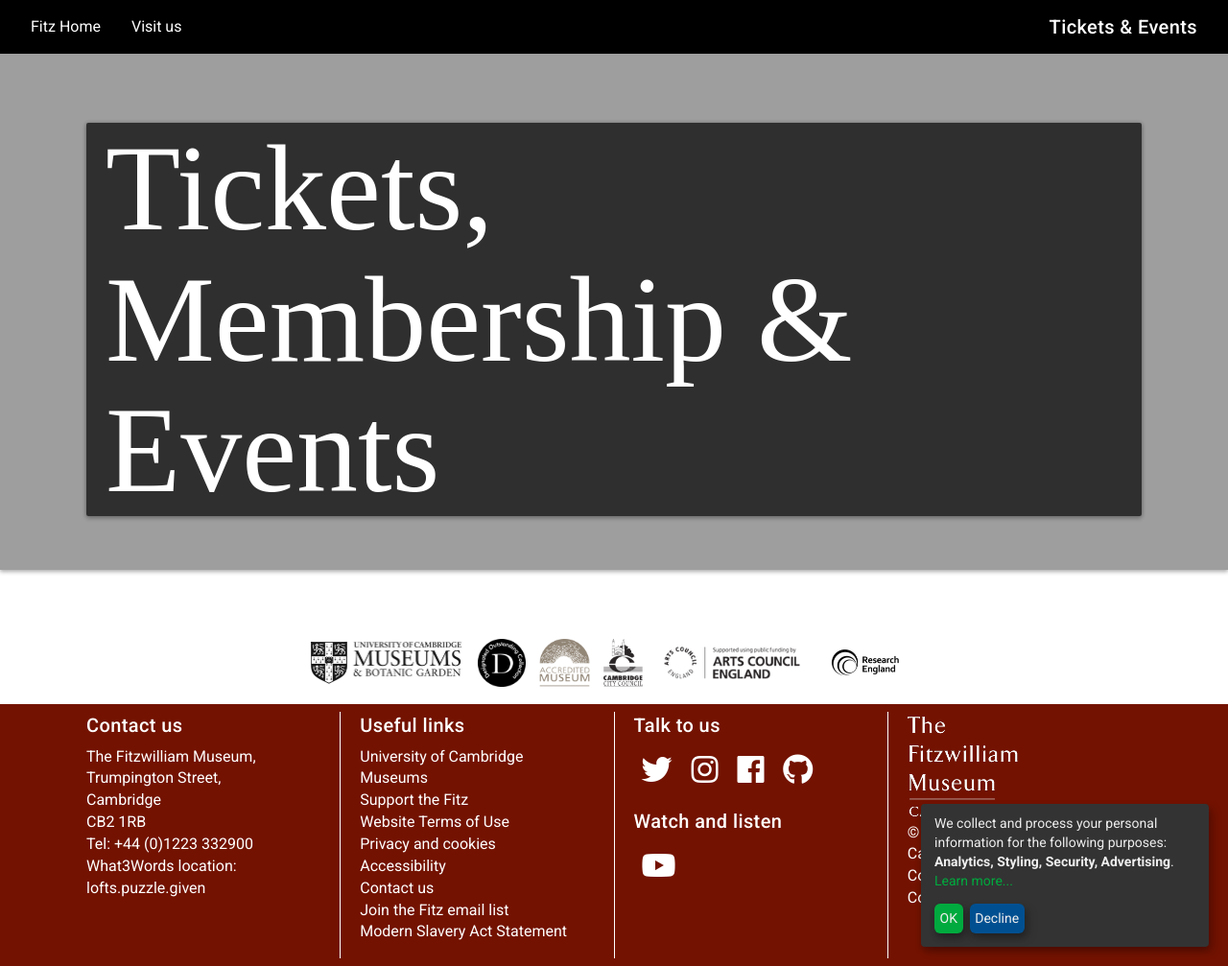
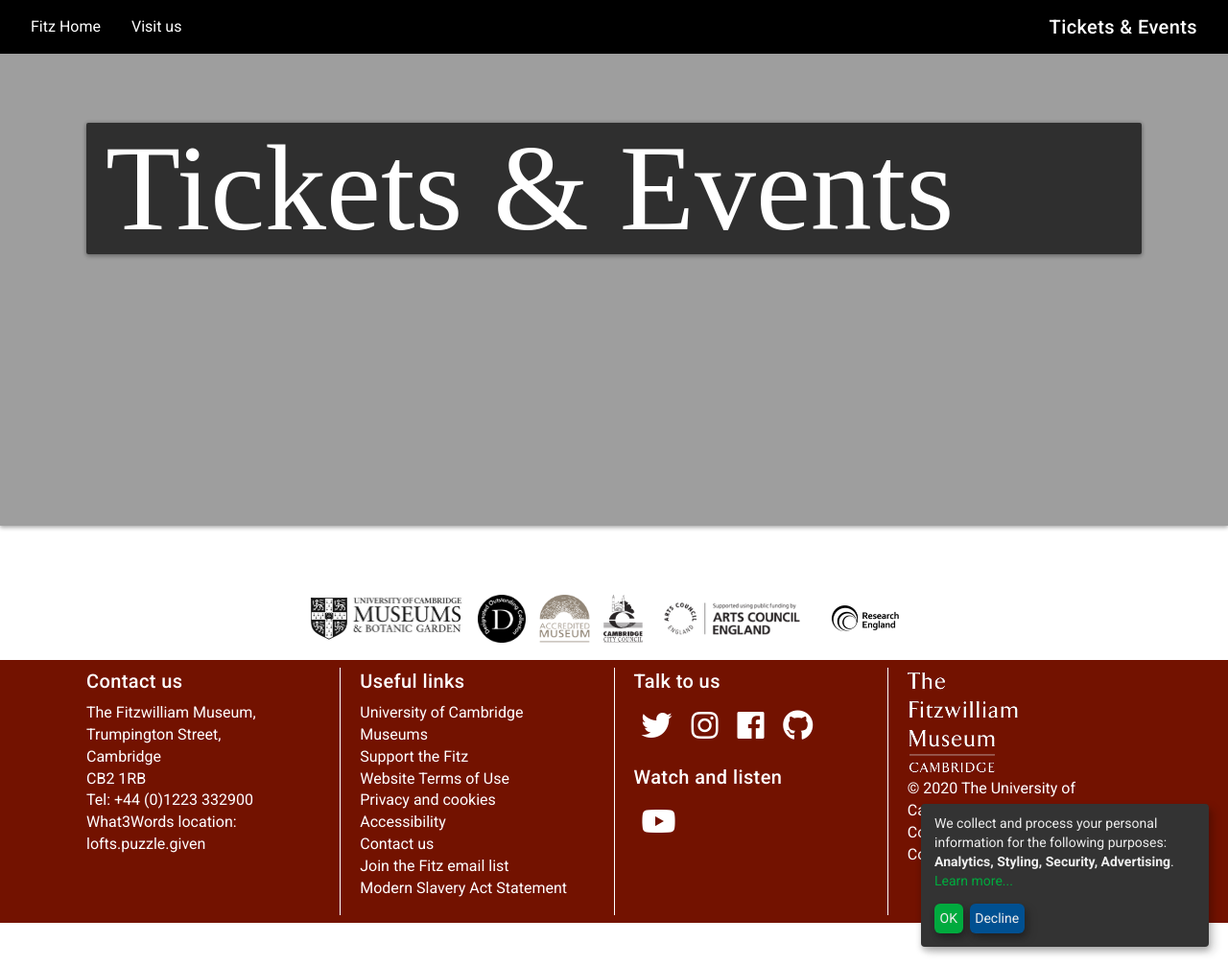
Before and after one commit to FitzwilliamMuseum/tessitura-fitz, a Jekyll site: the page built from index.md, in a window 1280 px wide and 1007 px high. Shown: the whole window at 96% size. Built offline with Jekyll 4.4.1, drawn with Linux system fonts in a browser that asks for light colours; nearby versions of some CDN libraries; some web fonts are replaced.

Commit message:
Amend title in jumbotron

```diff
--- a/_includes/structure/jumbotron.html
+++ b/_includes/structure/jumbotron.html
@@ -3,7 +3,7 @@
   <div class="container">
     <div>
       <div class="col-lg-12 col-xl-12 shadow-sm rounded bg-black-opacity">
-        <h1 class="shout ">Tickets, Membership &amp; Events</h1>
+        <h1 class="shout ">Tickets &amp; Events</h1>
       </div>
     </div>
   </div>
```
